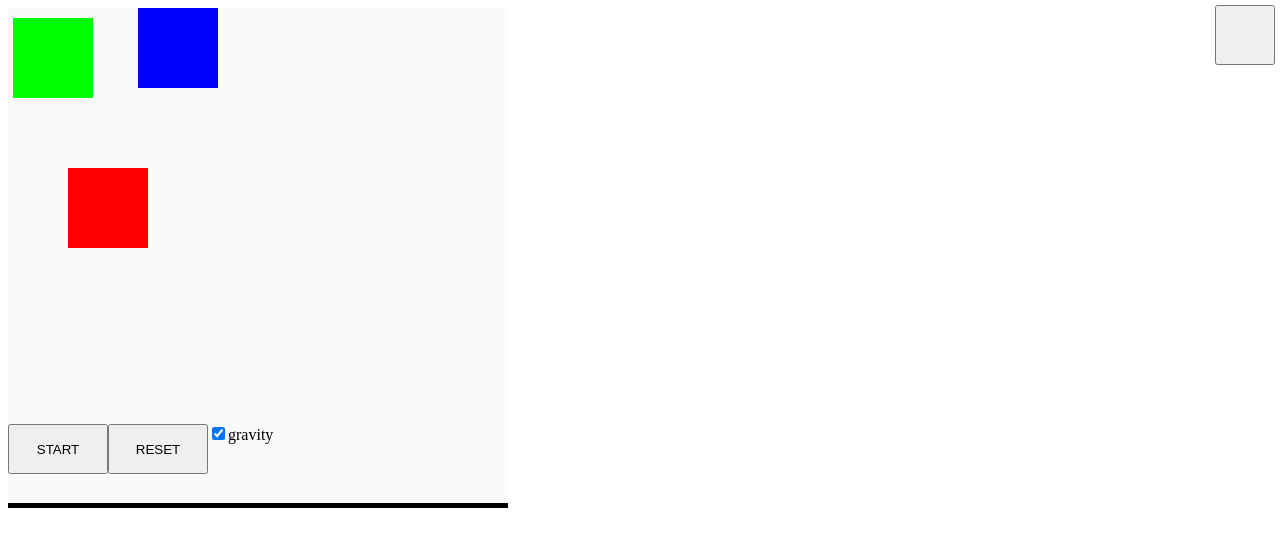
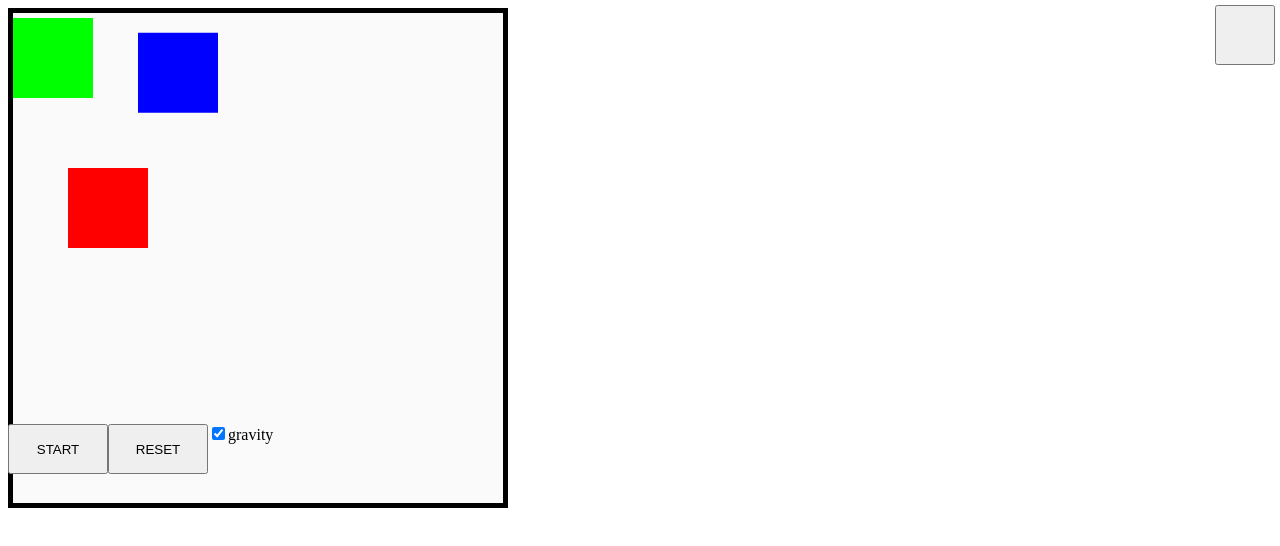
Before and after one commit to tnyo43/PhysicSim, a website: page www/index.html in a window 1280 px wide. Drawn offline with Linux system fonts and the light colour scheme.

Commit message:
add ground switch

```diff
--- a/scss/style.scss
+++ b/scss/style.scss
@@ -47,14 +47,14 @@ button {
       top: 5px;
       z-index: 11;
     }
-    #target-div, #bodies-div {
+    #env-div, #bodies-div {
       height: 40%;
       background-color: gray;
       margin: 10%;
+      display: flex;
     }
 
     #bodies-div {
-      display: flex;
 
       #object_div {
         flex-grow: 1;
--- a/www/index.html
+++ b/www/index.html
@@ -16,6 +16,7 @@
   <div id="setting-frame">
     <div id="white-frame">
       <button id="setting-close-btn"></button>
+      <div id="env-div">
         <div id="target-div">
           <p>目標設定</p>
           <form>
@@ -24,10 +25,10 @@
           <p>が</p>
           <form>
             <select id="obj2-select" name="object2">
-            <option value="floor">床</option>
-            <option value="left">左の壁</option>
-            <option value="right">右の壁</option>
-            <option value="ceil">天井</option>
+              <option value="2">床</option>
+              <option value="3">左の壁</option>
+              <option value="4">右の壁</option>
+              <option value="5">天井</option>
             </select>
           </form>
           <p>に</p>
@@ -42,7 +43,23 @@
               <option value="1">時間</option>
             </select>
           </form>
-
+        </div>
+        <div id="fence-div">
+          <table border="0">
+            <tr>
+              <td><p><input id="floor-check" type="checkbox">下<p></td>
+            </tr>
+            <tr>
+              <td><p><input id="left-check" type="checkbox">左<p></td>
+            </tr>
+            <tr>
+              <td><p><input id="right-check" type="checkbox">右<p></td>
+            </tr>
+            <tr>
+              <td><p><input id="ceil-check" type="checkbox">上<p></td>
+            </tr>
+          </table>
+        </div>
       </div>
       <div id="bodies-div">
         <div id="object_div">
--- a/www/js/app.js
+++ b/www/js/app.js
@@ -34,6 +34,60 @@ var mouseConstraint = MouseConstraint.create(engine, {
   }
 });
 
+let FENCES = [
+  Bodies.rectangle(WIDTH/2, HEIGHT, WIDTH, 10,
+  {
+      isStatic: true,
+      render : {
+        fillStyle: '#000000',
+        strokeStyle: 'rgba(0, 0, 0, 0)',
+        lineWidth: 0
+      }
+  }),
+  Bodies.rectangle(0, HEIGHT/2, 10, HEIGHT,
+  {
+      isStatic: true,
+      render : {
+        fillStyle: '#000000',
+        strokeStyle: 'rgba(0, 0, 0, 0)',
+        lineWidth: 0
+      }
+  }),
+  Bodies.rectangle(WIDTH, HEIGHT/2, 10, HEIGHT,
+  {
+      isStatic: true,
+      render : {
+        fillStyle: '#000000',
+        strokeStyle: 'rgba(0, 0, 0, 0)',
+        lineWidth: 0
+      }
+  }),
+  Bodies.rectangle(WIDTH/2, 0, WIDTH, 10,
+  {
+      isStatic: true,
+      render : {
+        fillStyle: '#000000',
+        strokeStyle: 'rgba(0, 0, 0, 0)',
+        lineWidth: 0
+      }
+  }),
+];
+let fence_used = [false, false, false, false];
+
+// チェックボックスの更新で枠の変更
+let update_fence = () => {
+  for (var i in FENCES) {
+    if (fence_checkers[i].checked ^ fence_used[i]) {
+      fence_used[i] = fence_checkers[i].checked;
+      if (fence_used[i]) {
+        World.add(engine.world, [FENCES[i]]);
+      } else {
+        World.remove(engine.world, [FENCES[i]]);
+      }
+    }
+  }
+}
+
 var dragged_object = null;
 Events.on(mouseConstraint, "mousedown", (e) => {
   if (e.source.body != null) {
@@ -59,7 +113,7 @@ Events.on(engine, "collisionStart", (e) => {
     }
   }
   if (target_event_select.value == "1") { //衝突
-    if (objs[0].id%4==1 && objs[1].id == target1 || objs[1].id%4==1 && objs[0].id == target1) {
+    if (objs[0].id == target1 && objs[1].id == target2 || objs[1].id == target1 && objs[0].id == target2) {
       console.log("collision!");
       past_time += Date.now() - start_time;
       console.log(past_time);
@@ -151,20 +205,11 @@ let restart = () => {
       }
     });
 
-  // isStatic:静的(完全固定)
-  var ground = Bodies.rectangle(WIDTH/2, HEIGHT, WIDTH, 10,
-  {
-      isStatic: true,
-      render : {
-        fillStyle: '#000000',
-        strokeStyle: 'rgba(0, 0, 0, 0)',
-        lineWidth: 0
-      }
-    });
 
-  // 二つの箱(四角)と地面を追加
 
-  World.add(engine.world, [ground]);
+  // World.add(engine.world, GROUNDS);
+  fence_used = [false, false, false, false];
+  update_fence();
   add_objects([boxA, boxB, boxC]);
 
   // Matter.js エンジン起動
@@ -199,7 +244,6 @@ let start = () => {
 
     target1 = target_obj1_select.value;
     target2 = target_obj2_select.value;
-    if (target2 == "floor") target2 = 1;
   } else {
     if (start_time != null) {
       let x = Date.now () - start_time;
@@ -273,11 +317,22 @@ let target_obj2_select = document.getElementById("obj2-select");
 let target2 = 1;
 target_obj2_select.onchange = () => {
   target2 = target_obj2_select.value;
-  if (target2 == "floor") target2 = 1;
   console.log("changed", target2);
 }
 let target_event_select = document.getElementById("event-select");
 let target_select = document.getElementById("target-select");
+
+// 枠の設定
+let fence_checkers = [
+  document.getElementById("floor-check"),
+  document.getElementById("left-check"),
+  document.getElementById("right-check"),
+  document.getElementById("ceil-check")
+];
+for (var f of fence_checkers) {
+  f.onchange = update_fence;
+  f.checked = true;
+}
 
 // パラメータ変更
 let param_mode_btn = document.getElementById("param-mode-btn");
```
Also changed, not shown: package.json (line endings or trailing spaces), www/css/style.css, 1 other file. Lines whose indentation alone changed are shown as unchanged.
